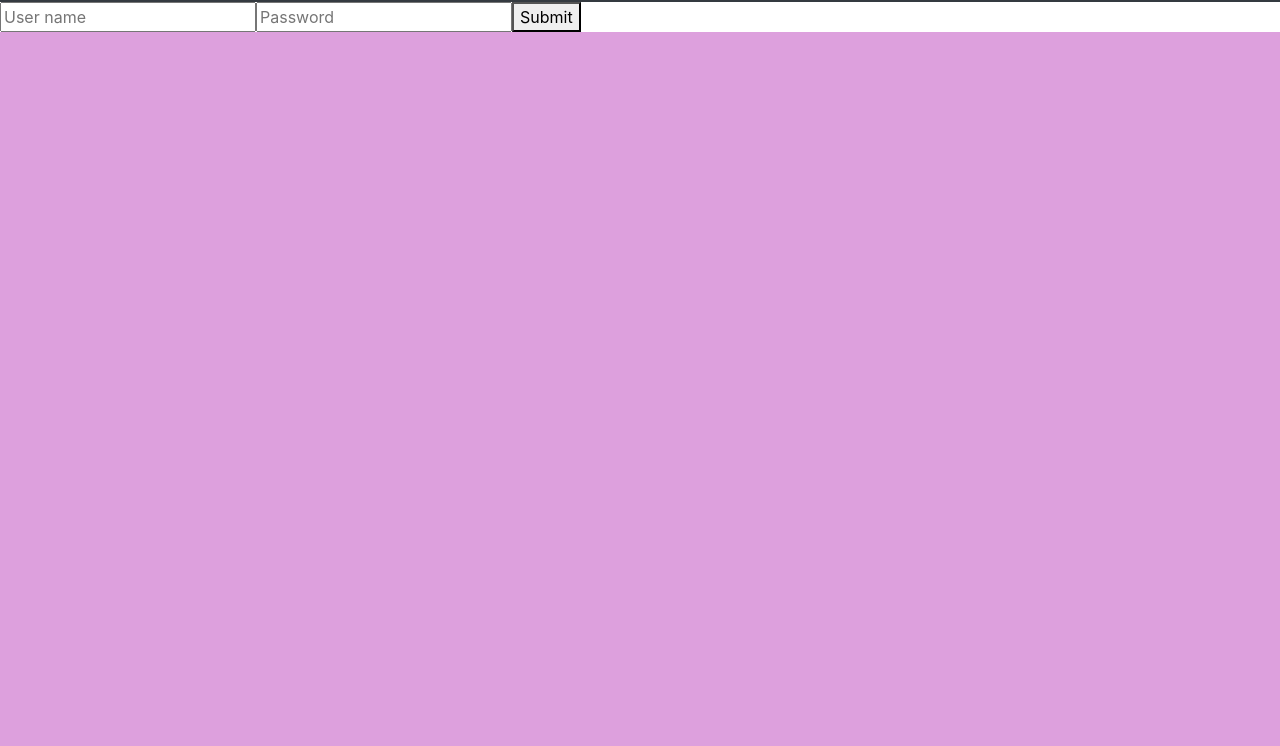
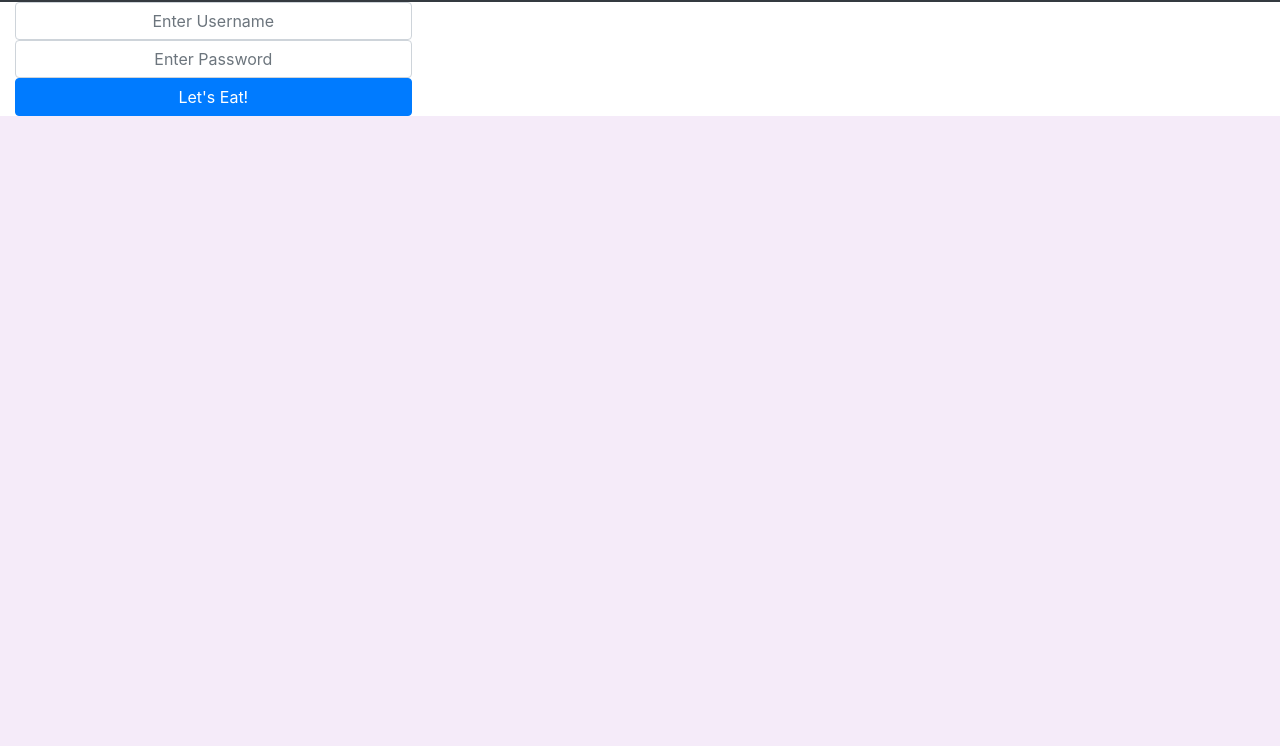
Before and after one commit to food-path/app, a React app: page / in a window 1280 px wide. Shown: the part 54-800 px from the top of the page. Built offline with nearby package versions, Linux system fonts and the light colour scheme.

Commit message:
saving last changes to login form before starting google sign in

```diff
--- a/client/components/Login.js
+++ b/client/components/Login.js
@@ -1,6 +1,8 @@
 import React from "react";
 import { connect } from "react-redux";
 import { auth } from "../store";
+import Form from "react-bootstrap/Form";
+import Button from "react-bootstrap/Button";
 
 class Login extends React.Component {
   constructor() {
@@ -30,23 +32,33 @@ class Login extends React.Component {
 
   render() {
     return (
-			<form onSubmit={this.onSubmit}>
-				<input
+      <div className="col-md-4 col-sm-4 col-xs-12">
+        <div className="bg-login">
+          <Form onSubmit={this.onSubmit}>
+            <Form.Group controlId="userInput">
+              <Form.Control
                 name="name"
                 type="text"
-					placeholder="User name"
+                placeholder="Enter Username"
                 value={this.state.name}
                 onChange={this.onChange}
               />
-				<input
+
+              <Form.Control
                 name="password"
                 type="password"
-					placeholder="Password"
+                placeholder="Enter Password"
                 value={this.state.password}
                 onChange={this.onChange}
               />
-				<button type="submit">Submit</button>
-			</form>
+
+              <Button variant="primary" type="submit" size="md" block>
+                Let's Eat!
+              </Button>
+            </Form.Group>
+          </Form>
+        </div>
+      </div>
     );
   }
 }
--- a/client/style.css
+++ b/client/style.css
@@ -1,5 +1,5 @@
 html {
-	background-color: plum;
+	background-color: rgb(245, 235, 249);
 }
 
 .marker img {
@@ -22,3 +22,13 @@ html {
 	width: 100%;
 	position: relative;
 }
+
+/* LOGIN COMPONENT/HOME PAGE*/
+#userInput {
+text-align: center;
+}
+
+/* .bg-login {
+	background: url('./public/img/marker.png') no-repeat;
+	width: 100%;
+} */
--- a/public/index.html
+++ b/public/index.html
@@ -3,10 +3,12 @@
 <head>
   <meta charset="UTF-8">
   <meta name="viewport" content="width=device-width, initial-scale=1.0">
+  <link href="./client/style.css" type="text/css" rel="stylesheet">
   <title>FEED ME SEYMOUR!!</title>
 </head>
 <body>
-  <div id='app' />
+  <div id='app'>
+    <div class="col-md-4 col-sm-4 col-xs-12"></div>
 </body>
 <script src='/bundle.js'></script>
 </html>
```
Also changed, not shown: 1 other file. Lines whose indentation alone changed are shown as unchanged.
